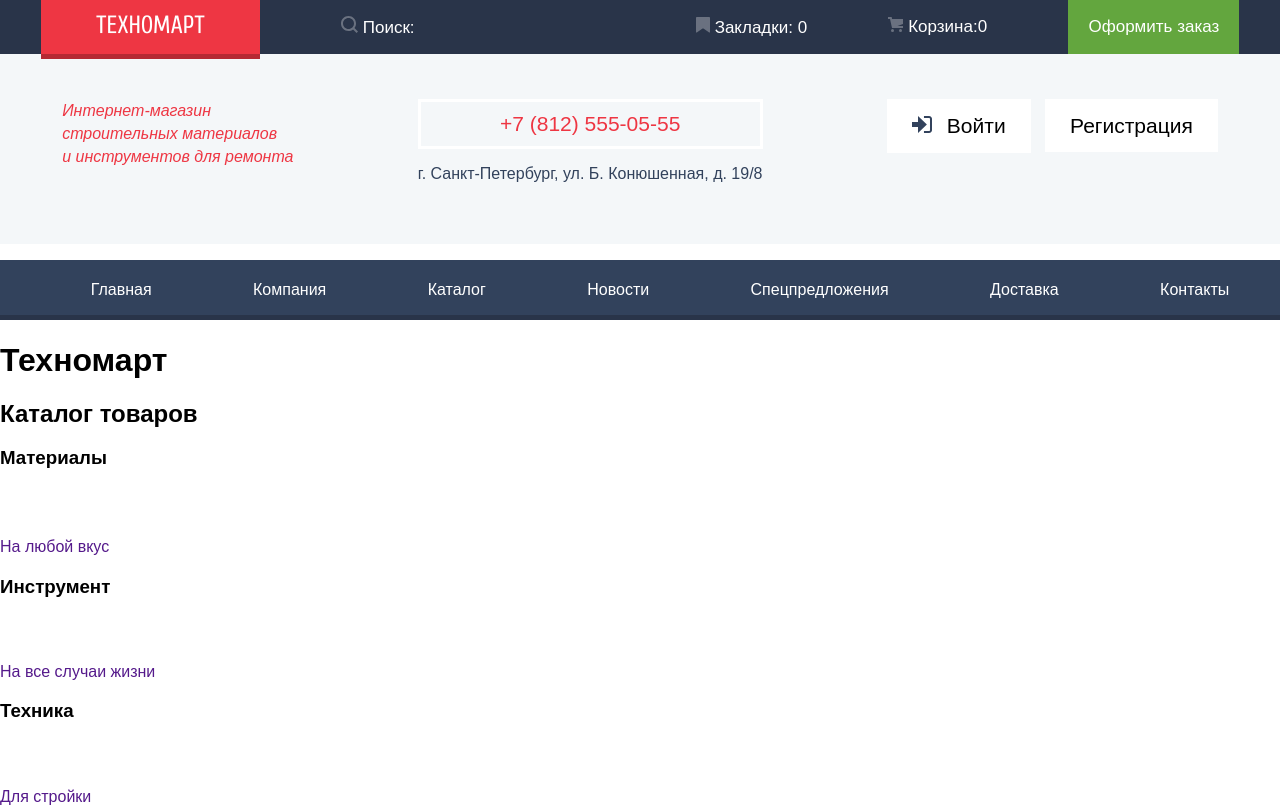
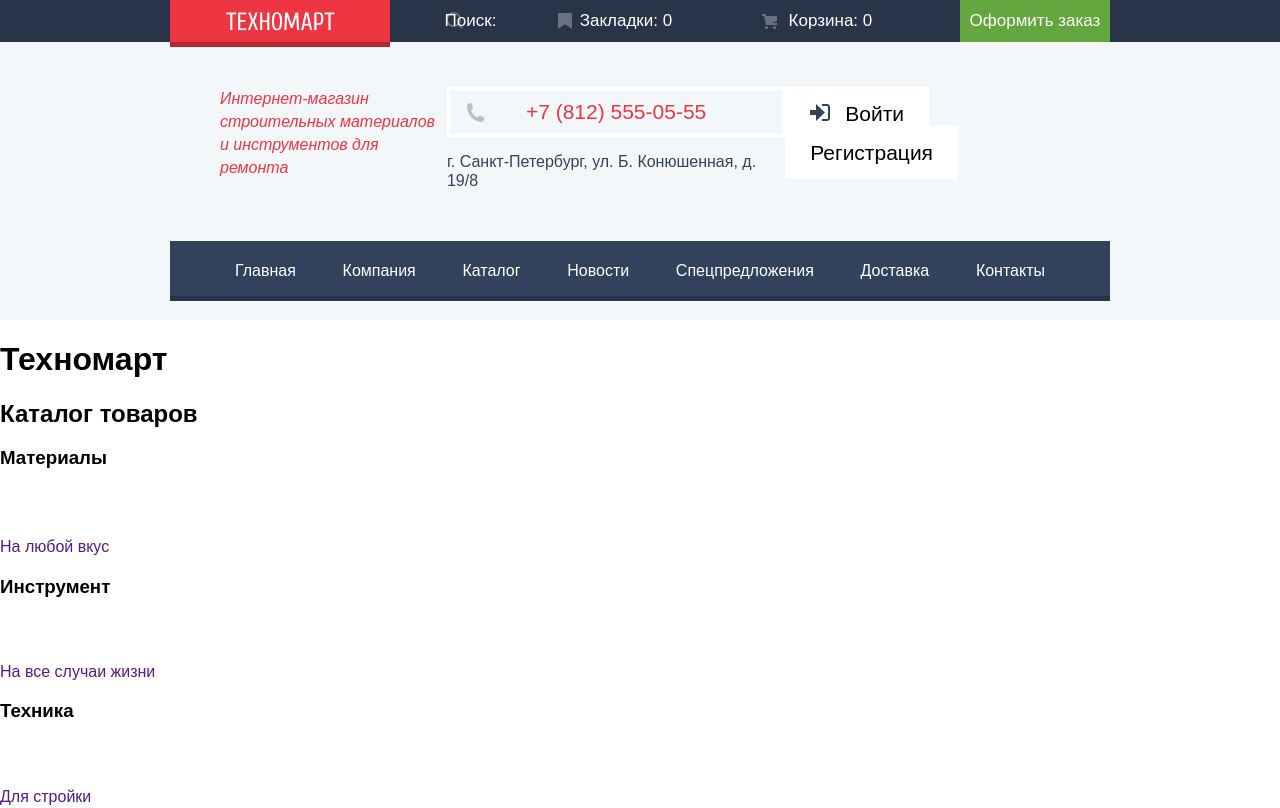
Before and after one commit to FluckyMENDES/1179077-technomart-27, a plain HTML site: page index.html in a window 1280 px wide. Shown: the top 808 px of the page. Drawn offline with Linux system fonts and the light colour scheme; a web font is replaced by a local one.

Commit message:
Safe project before switch to a new branch

```diff
--- a/css/stlye.css
+++ b/css/stlye.css
@@ -15,10 +15,20 @@ body {
 img { max-width: 100% }
 a { text-decoration: none }
 
+
+.header__upper__wrapper {
+    background: #293449;
+    width: 100%;
+    height: 100%;
+}
+
 .header__upper {
     display: flex;
-    justify-content: space-around;
+    justify-content: space-between;
     align-items: center;
+    width: 940px;
+    height: 42px;
+    margin: 0 auto;
     font-size: 17px;
     color: #ffffff;
     background: #293449;
@@ -29,40 +39,146 @@ a { text-decoration: none }
 }
 
 .header__upper__logo {
-    padding: 15px 55px;
-    background: #ee3643;
+    width: 220px;
+    height: 42px;
+    line-height: 42px;
+    text-align: center;
+    vertical-align: middle;
+    background-color: #ee3643;
+    background-image: url('/img/logo.png');
+    background-position: 50% 50%;
+    background-repeat: no-repeat;
     box-shadow: 0px 5px 0px #b52933;
 }
 
-.header__upper-search img,
-.header__upper-bookmarks img,
-.header__upper-cart img {
-    opacity: 0.3;
+.header__upper__logo:hover {
+    background-color: #ca2c37;
+    box-shadow: 0px 5px 0px #9a212a;
+}
 
+.header__upper__logo:active {
+    background-color: #ba2732;
+    box-shadow: 0px 5px 0px #8e1e26;
 }
 
 
 .header__upper-search {
-    margin-right: 200px;
+
+}
+
+.header__link-btn-search {
+    position: relative;
+}
+
+.header__link-btn-search::before {
+    content : "";
+    display: block;
+    position: absolute;
+    width: 100%;
+    height: 100%;
+    top: 0;
+    left: 0;
+    background-image: url('/img/icon-search.svg');
+    background-position: 5% 50%;
+    background-repeat: no-repeat;
+    opacity: 0.3;
+}
+
+
+
+/* Устанавливаем размер и центровку текста внутри кнопок меню */
+.header__link-btn {
+    display: block;
+    width: 150px;
+    height: 42px;
+    text-align: center;
+    line-height: 42px;
+}
+
+/* Добавляем иконку кнопке меню */
+.header__link-btn-bookmarks {
+    position: relative;
+}
+
+/* Добавляем иконку */
+.header__link-btn-bookmarks::before {
+    content : "";
+    display: block;
+    position: absolute;
+    width: 100%;
+    height: 100%;
+    top: 0;
+    left: 0;
+    background-image: url('/img/icon-bookmark.svg');
+    background-position: 5% 50%;
+    background-repeat: no-repeat;
+    opacity: 0.3;
+}
+
+/* Добавляем иконку кнопке меню */
+.header__link-btn-cart {
+    position: relative;
+}
+
+/* Добавляем иконку */
+.header__link-btn-cart::before {
+    content : "";
+    display: block;
+    position: absolute;
+    width: 100%;
+    height: 100%;
+    top: 0;
+    left: 0;
+    background-image: url('/img/icon-cart.svg');
+    background-position: 5% 50%;
+    background-repeat: no-repeat;
+    opacity: 0.3;
+}
+
+.header__link-btn-blue {
+    background-color: #293449;
 }
 
 .header__link-btn-green {
-    padding: 17px 20px;
-    background: #63a63e;
+    background-color: #63a63e;
+}
+
+.header__link-btn-green:hover {
+    background-color: #5fbb2d;
+}
+
+.header__link-btn-green:active {
+    background-color: #518534;
+}
+
+
+.header__middle_wrapper {
+    width: 100%;
+    height: 278px;
+    background: #f4f7f9;
 }
 
 .header__middle {
     display: flex;
-    justify-content: space-around;
+    justify-content: space-between;
     align-items: flex-start;
+    width: 940px;
+    margin: 0 auto;
     padding-top: 45px;
-    padding-bottom: 45px;
-    background: #f4f7f9;
-
+    padding-bottom: 35px;
 }
 
 .header__middle__phone + p {
     color: #32425c;
+}
+
+.header__middle p:first-child {
+    font-style: italic;
+    font-size: 16px;
+    line-height: 23px;
+    color: #ee3643;
+    margin-top: 0;
+    margin-left: 50px;
 }
 
 .header__middle__phone {
@@ -71,15 +187,7 @@ a { text-decoration: none }
     color: #ee3643;
     border: 3px solid #fff;
     text-align: center;
-    background: url(/img/icon-phone.svg) 5v% 50% no-repeat;
-}
-
-.header__middle p:first-child {
-    font-style: italic;
-    font-size: 16px;
-    line-height: 23px;
-    color: #ee3643;
-    margin-top: 0;
+    background: url(/img/icon-phone.svg) 5% 50% no-repeat;
 }
 
 .header__middle p:nth-of-type(2) {
@@ -94,6 +202,7 @@ a { text-decoration: none }
     border: none;
     font-size: 21px;
     margin-right: 10px;
+    cursor: pointer;
 }
 
 .btn img {
@@ -108,29 +217,48 @@ a { text-decoration: none }
     background: #fff;
 }
 
+
 .header__menu ul {
     display: flex;
+    justify-content: space-between;
+    align-items: center;
+    width: 940px;
     height: 60px;
-    justify-content: space-around;
-    align-items: center;
+    margin: 0 auto;
     background: #32425c;
+    padding-left: 55px;
+    padding-right: 55px;
+    list-style: none;
     box-shadow: inset 0px -5px 0px #293449;
 }
 
-.header__menu ul {
-    list-style: none;
-}
 
 .header__menu a {
     color: #fff;
+    display: block;
+    padding: 21px 10px;
 }
 
+.header__menu a:hover {
+    background: #000;
+    padding: 21px 10px;
+}
+
+.columns-2__wrapper {
+    width: 100%;
+    min-height: 500px;
+    padding-top: 80px;
+    padding-bottom: 80px;
+}
 
 .columns-2 {
     display: flex;
-    justify-content: space-around;
+    justify-content: center;
 }
 
+.about {
+    margin-right: 120px;
+}
 .about h2,
 .contacts h2 {
     font-size: 35px;
@@ -143,6 +271,10 @@ a { text-decoration: none }
     font-family: 'PT Sans', sans-serif;
     font-size: 13px;
     line-height: 24px;
+}
+
+.contacts p {
+    margin-bottom: 40px;
 }
 
 .about ul {
@@ -170,32 +302,59 @@ a { text-decoration: none }
 
 .btn-link-red,
 .btn-red {
-    padding: 15px 40px;
+    display: block;
+    height: 38px;
+    text-align: center;
     background: #ee3643;
     border-radius: 5px;
     color: #fff;
     text-transform: uppercase;
-    margin-bottom: 86px;
     border: none;
+    cursor: pointer;
+}
+
+.btn-link-red {
+    width: 220px;
+}
+
+
+.btn-red {
+    width: 300px;
 }
 
 .btn-map {
+    width: 300px;
+    height: 160px;
     background: url('/img/min-map.png');
     border: none;
     margin-bottom: 20px;
+    cursor: pointer;
+}
+
+.footer_wrapper {
+    width: 100%;
+    min-height: 194px;
+    background-color: #32425c;
 }
 
 .footer__upper {
     display: flex;
-    justify-content: space-around;
+    justify-content: space-between;
+    width: 940px;
+    margin: 0 auto;
     background-color: #32425c;
 }
 
 .footer__upper__logo {
-    align-self: flex-start ;
-    padding: 21px 42px;
-    background: #ee3643;
-    box-shadow: 0px 5px 0px #b52933;
+    align-self: flex-start;
+    width: 220px;
+    height: 68px;
+    padding: 21px 42px 26px;
+    background-color: #ee3643;
+    background-image: url('/img/logo.png');
+    background-position: 50% 50%;
+    background-repeat: no-repeat;
+    box-shadow: inset 0px -5px 0px #b52933;
 }
 
 .footer__upper ul,
@@ -219,7 +378,9 @@ a { text-decoration: none }
 
 .footer__bottom {
     display: flex;
-    justify-content: space-around;
+    justify-content: space-between;
+    width: 940px;
+    margin: 0 auto;
     background-color: #32425c;
 }
 
@@ -237,10 +398,18 @@ a { text-decoration: none }
     margin-bottom: 80px;
 }
 
+.footer__original__wrapper {
+    width: 100%;
+    min-height: 107px;
+    background-color: #293449;
+}
+
 .footer__original {
     display: flex;
-    justify-content: space-around;
+    justify-content: space-between;
     align-items: center;
+    width: 940px;
+    margin: 0 auto;
     background-color: #293449;
     color: #fff;
 }
--- a/index.html
+++ b/index.html
@@ -10,32 +10,34 @@
   <body>
     <!-- 10. Личный проект: завершаем разметку -->
     <header class="header">
+      <div class="header__upper__wrapper">
         <div class="header__upper">
-        <div class="header__upper__logo">
+          <div>
             <a href="#">
-            <img src="img/logo.png" alt="Интернет-магазин строительных материалов и инструментов для ремонта Техномарт" >
+              <div class="header__upper__logo"></div>
             </a>
           </div>
           <div class="header__upper-search">
-          <a href="#">
-            <img src="img/icon-search.svg" width="17" height="17" alt="Поиск по сайту">
+            <a href="#" class="header__link-btn-search">
               Поиск:
             </a>
           </div>
+
           <div class="header__upper-bookmarks">
-          <a href="#">
-            <img src="img/icon-bookmark.svg" width="14" height="16" alt="Добавленные закладки">
+            <a href="#"  class="header__link-btn header__link-btn-blue header__link-btn-bookmarks">
+
               Закладки: 0
             </a>
           </div>
           <div class="header__upper-cart">
-          <a href="#">
-            <img src="img/icon-cart.svg" width="15" height="15" alt="Товары добавленные в корзину">
-            Корзина:0
+            <a href="#" class="header__link-btn header__link-btn-blue header__link-btn-cart">
+              Корзина: 0
             </a>
           </div>
-        <a href="#" class="header__link-btn-green">Оформить заказ</a>
+          <a href="#" class="header__link-btn header__link-btn-green">Оформить заказ</a>
         </div>
+      </div>
+      <div class="header__middle_wrapper">
         <div class="header__middle">
           <p>
             Интернет-магазин <br>
@@ -66,6 +68,8 @@
             </ul>
           </nav>
         </div>
+      </div>
+
     </header>
 
     <main>
@@ -255,6 +259,7 @@
           </div>
         </div>
       </section>
+      <div class="columns-2__wrapper">
         <div class="columns-2">
           <section class="about">
             <h2>Компания «Техномарт»</h2>
@@ -283,13 +288,15 @@
             <button type="button" class="btn-red">Заблудились? Напишите нам!</button>
           </seciton>
         </div>
+      </div>
     </main>
 
     <footer class="footer">
+      <div class="footer_wrapper">
         <div class="footer__upper">
-        <div class="footer__upper__logo">
+          <div>
             <a href="#">
-            <img src="img/logo.png" alt="Техномарт">
+              <div class="footer__upper__logo"></div>
             </a>
           </div>
           <ul>
@@ -312,6 +319,8 @@
             +7 (812) 555-05-55
           </p>
         </div>
+      </div>
+      <div class="footer__original__wrapper">
         <div class="footer__original">
           <p>
             © 2010–2020 Компания «Техномарт»<br>
@@ -343,6 +352,7 @@
             </p>
           </div>
         </div>
+      </div>
     </footer>
     <section class="modal modal-writeus visually-hidden">
       <h2>Напишите нам</h2>
```
Lines whose indentation alone changed are shown as unchanged.
